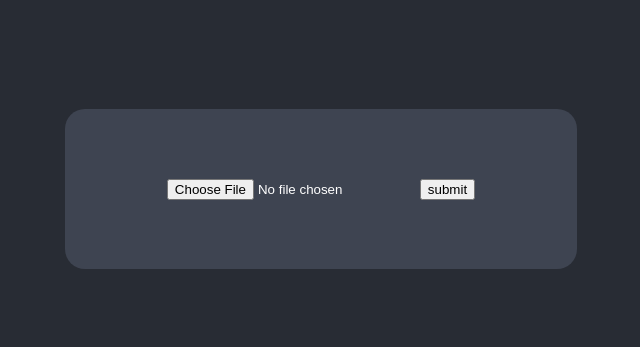
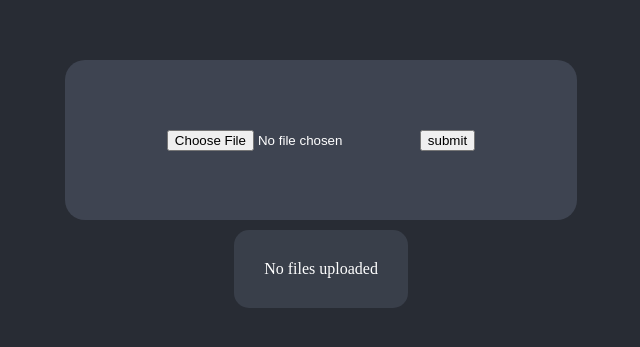
Before and after one commit to l0renperalta/google-drive, a React (Create React App) app in the folder frontend/: page / in a window 1280 px wide. Shown: the part 219-566 px from the top of the page, without its empty margins (319-959 px from the left). Built offline with nearby package versions, Linux system fonts and the light colour scheme.

Commit message:
no uploads validation

```diff
--- a/frontend/src/components/Files.jsx
+++ b/frontend/src/components/Files.jsx
@@ -9,13 +9,11 @@ const Files = () => {
       .then(res => res.json())
       .then(data => setFiles(data))
       .catch(err => console.log(err));
-  }, [])
+  }, [files])
 
   return (
     <div className="files">
-      {files.map((file, index) => (
-        <div key={index}>{file}</div>
-      ))}
+      {files.length > 0 ? files.map((file, index) => <div key={index}>{file}</div>) : <div>No files uploaded</div>}
     </div>
   )
 }
```
Also changed, not shown: 4 other files (tests, documents, lock files or other folders).
